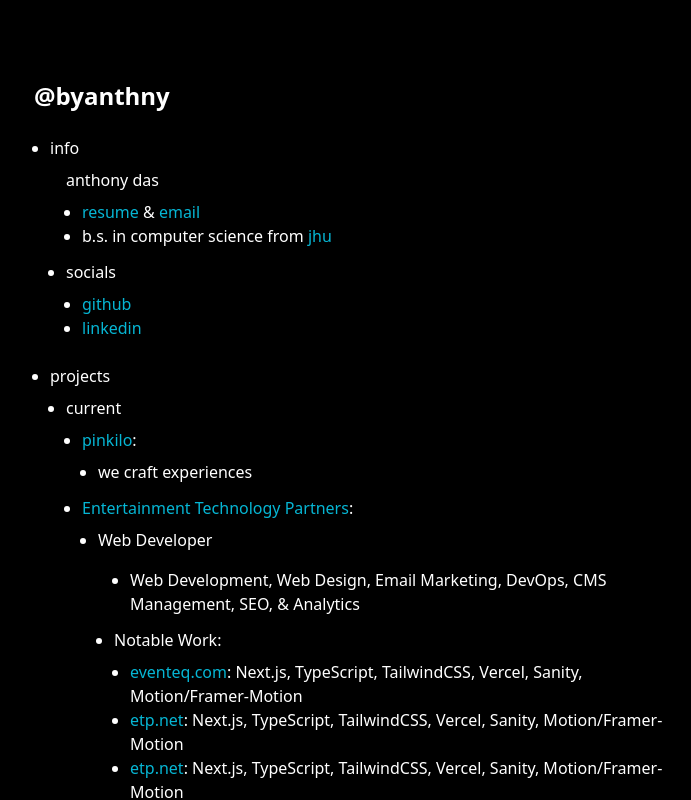
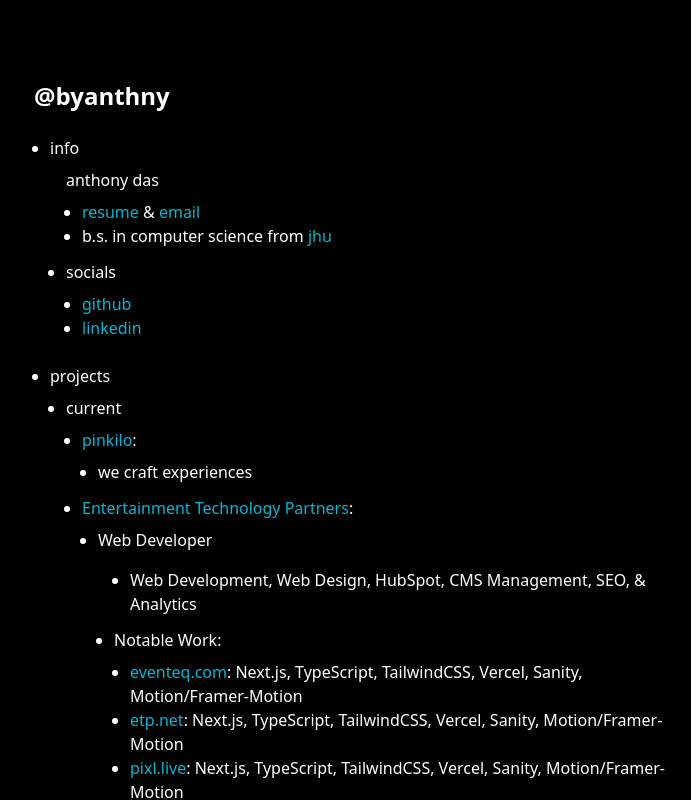
Before and after one commit to byanthny/anthnydas.com, a Next.js app: page / in a window 1280 px wide. Shown: the top 800 px of the page, without its empty margins (286-977 px from the left). Built offline with nearby package versions, Linux system fonts and the light colour scheme.

Commit message:
Update Items.tsx

```diff
--- a/components/Items.tsx
+++ b/components/Items.tsx
@@ -41,7 +41,7 @@
             <ul>
               <ul>
                 <li>
-                  Web Development, Web Design, Email Marketing, DevOps, CMS
+                  Web Development, Web Design, HubSpot, CMS
                   Management, SEO, & Analytics
                 </li>
               </ul>
@@ -56,7 +56,7 @@
                   TypeScript, TailwindCSS, Vercel, Sanity, Motion/Framer-Motion
                 </li>
                 <li>
-                  <a href="https://pixl.live">etp.net</a>: Next.js,
+                  <a href="https://pixl.live">pixl.live</a>: Next.js,
                   TypeScript, TailwindCSS, Vercel, Sanity, Motion/Framer-Motion
                 </li>
               </ul>
```
